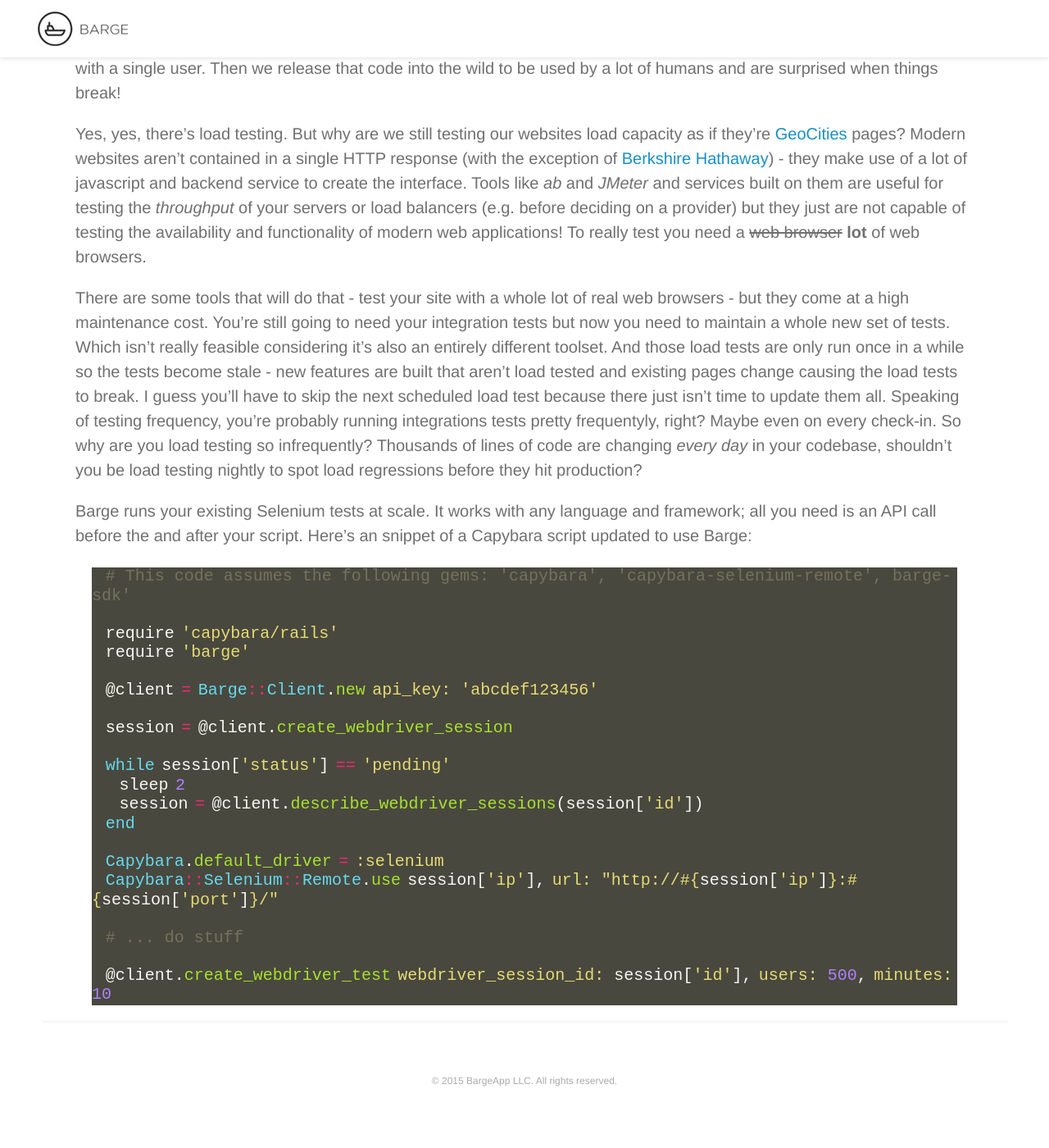
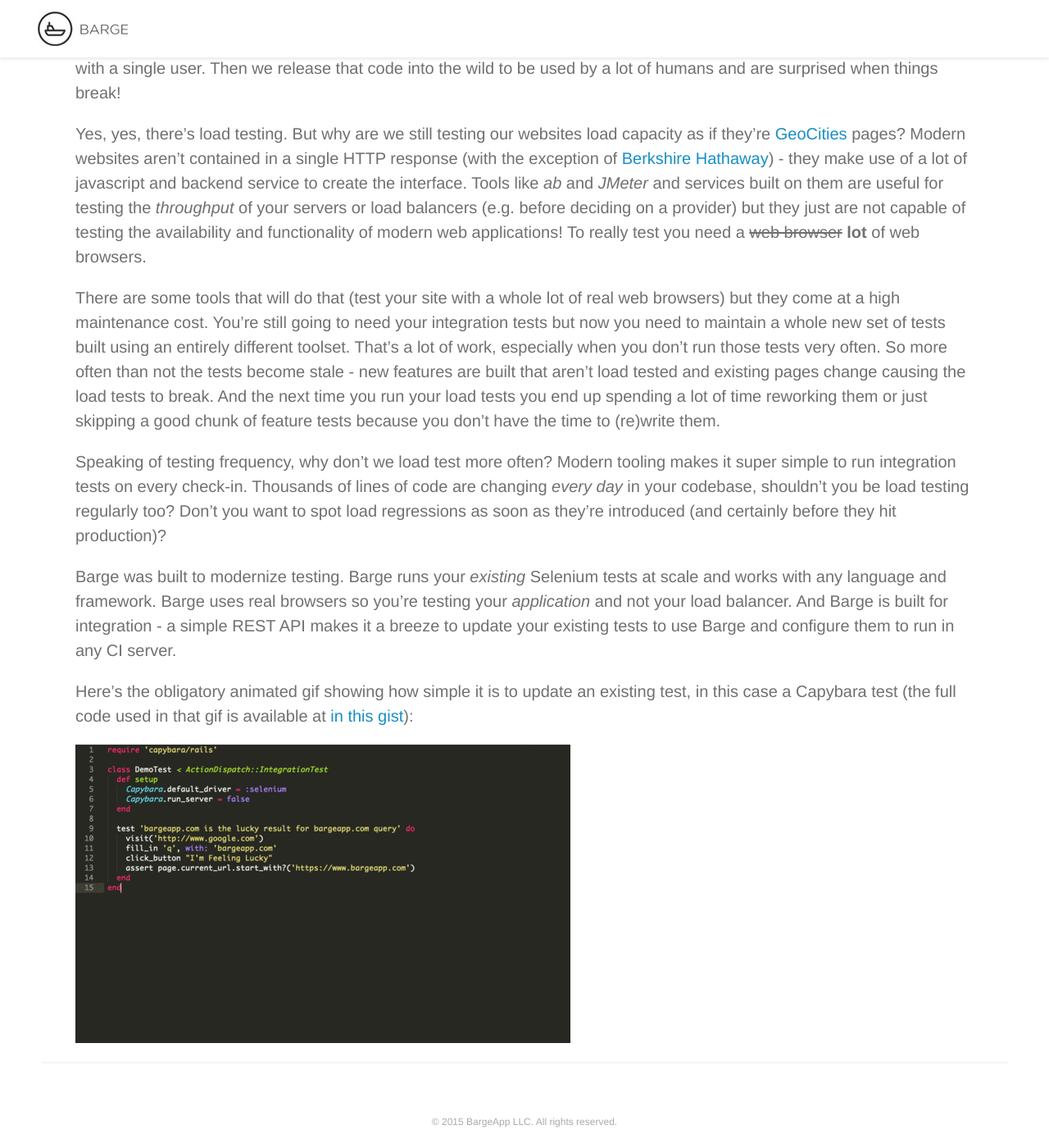
Before and after one commit to bargeapp/bargeapp.github.io, a Jekyll site: the page built from _posts/2015-02-08-load-testing-is-broken.md, in a window 1280 px wide and 1400 px high, scrolled down 189 px. Shown: the whole window at 82% size. Built offline with Jekyll 4.4.1, drawn with Linux system fonts in a browser that asks for light colours; nearby versions of some CDN libraries; some web fonts are replaced; comment, search, counter and statistics services are not loaded; before the commit the page ends 1538 px from its top, so only the background shows below that.

Commit message:
updated load-testing-is-broken post

```diff
--- a/_posts/2015-02-08-load-testing-is-broken.md
+++ b/_posts/2015-02-08-load-testing-is-broken.md
@@ -10,29 +10,12 @@
 
 Yes, yes, there's load testing. But why are we still testing our websites load capacity as if they're [GeoCities](http://en.wikipedia.org/wiki/GeoCities) pages? Modern websites aren't contained in a single HTTP response (with the exception of [Berkshire Hathaway](http://www.berkshirehathaway.com/)) - they make use of a lot of javascript and backend service to create the interface. Tools like *ab* and *JMeter* and services built on them are useful for testing the *throughput* of your servers or load balancers (e.g. before deciding on a provider) but they just are not capable of testing the availability and functionality of modern web applications! To really test you need a <strike>web browser</strike> **lot** of web browsers.
 
-There are some tools that will do that - test your site with a whole lot of real web browsers - but they come at a high maintenance cost. You're still going to need your integration tests but now you need to maintain a whole new set of tests. Which isn't really feasible considering it's also an entirely different toolset. And those load tests are only run once in a while so the tests become stale - new features are built that aren't load tested and existing pages change causing the load tests to break. I guess you'll have to skip the next scheduled load test because there just isn't time to update them all. Speaking of testing frequency, you're probably running integrations tests pretty frequentyly, right? Maybe even on every check-in. So why are you load testing so infrequently? Thousands of lines of code are changing *every day* in your codebase, shouldn't you be load testing nightly to spot load regressions before they hit production?
+There are some tools that will do that (test your site with a whole lot of real web browsers) but they come at a high maintenance cost. You're still going to need your integration tests but now you need to maintain a whole new set of tests built using an entirely different toolset. That's a lot of work, especially when you don't run those tests very often. So more often than not the tests become stale - new features are built that aren't load tested and existing pages change causing the load tests to break. And the next time you run your load tests you end up spending a lot of time reworking them or just skipping a good chunk of feature tests because you don't have the time to (re)write them.
 
-Barge runs your existing Selenium tests at scale. It works with any language and framework; all you need is an API call before the and after your script. Here's an snippet of a Capybara script updated to use Barge:
+Speaking of testing frequency, why don't we load test more often? Modern tooling makes it super simple to run integration tests on every check-in. Thousands of lines of code are changing *every day* in your codebase, shouldn't you be load testing regularly too? Don't you want to spot load regressions as soon as they're introduced (and certainly before they hit production)?
 
-{% highlight ruby %}
-  # This code assumes the following gems: 'capybara', 'capybara-selenium-remote', barge-sdk'
+Barge was built to modernize testing. Barge runs your *existing* Selenium tests at scale and works with any language and framework. Barge uses real browsers so you're testing your *application* and not your load balancer. And Barge is built for integration - a simple REST API makes it a breeze to update your existing tests to use Barge and configure them to run in any CI server.
 
-  require 'capybara/rails'
-  require 'barge'
+Here's the obligatory animated gif showing how simple it is to update an existing test, in this case a Capybara test (the full code used in that gif is available at [in this gist](https://gist.github.com/hackerhasid/1cb5949d1055a1fed3db)):
 
-  @client = Barge::Client.new api_key: 'abcdef123456'
-
-  session = @client.create_webdriver_session
-
-  while session['status'] == 'pending'
-    sleep 2
-    session = @client.describe_webdriver_sessions(session['id'])
-  end
-
-  Capybara.default_driver = :selenium
-  Capybara::Selenium::Remote.use session['ip'], url: "http://#{session['ip']}:#{session['port']}/"
-
-  # ... do stuff
-
-  @client.create_webdriver_test webdriver_session_id: session['id'], users: 500, minutes: 10
-{% endhighlight %}
+![This is not a kitten, sorry](/assets/update_capybara_for_barge.gif)
```
Also changed, not shown: assets/update_capybara_for_barge.gif (added).
